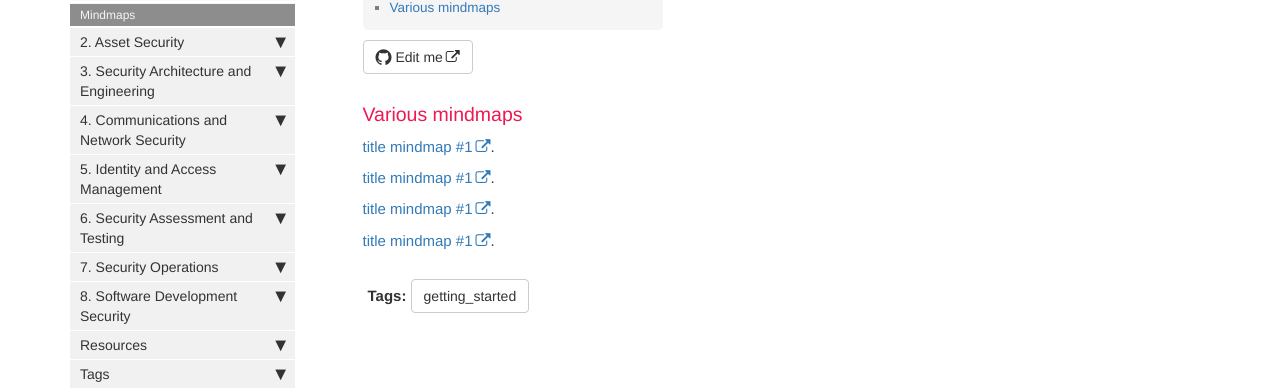
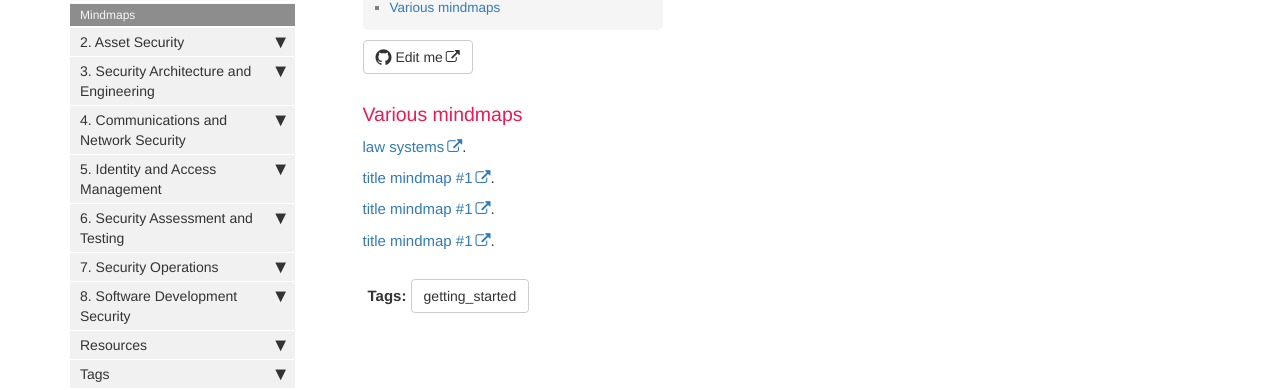
Before and after one commit to quaie/cissp, a Jekyll site: the page built from pages/mydoc/1_mindmaps.md, in a window 1280 px wide. Shown: the part 230-620 px from the top of the page. Built offline with Jekyll 4.4.1, drawn with Linux system fonts in a browser that asks for light colours; comment, search, counter and statistics services are not loaded.

Commit message:
mindmap added

```diff
--- a/pages/mydoc/1_mindmaps.md
+++ b/pages/mydoc/1_mindmaps.md
@@ -11,7 +11,7 @@ folder: mydoc
 
 ### Various mindmaps
 
-[title mindmap #1](https://github.com/tomjoht/jekylldoctheme-separate-outputs).
+[law systems](https://app.gitmind.com/doc/6ae44959).
 
 [title mindmap #1](https://github.com/tomjoht/jekylldoctheme-separate-outputs).
 
```
